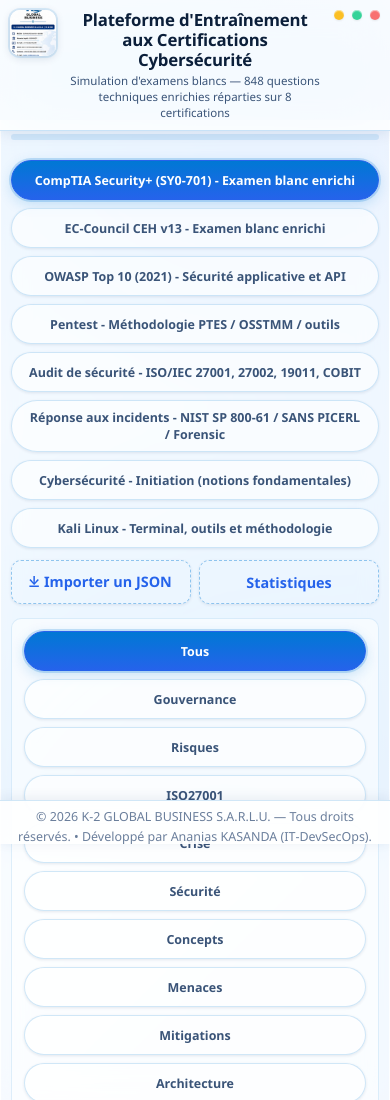
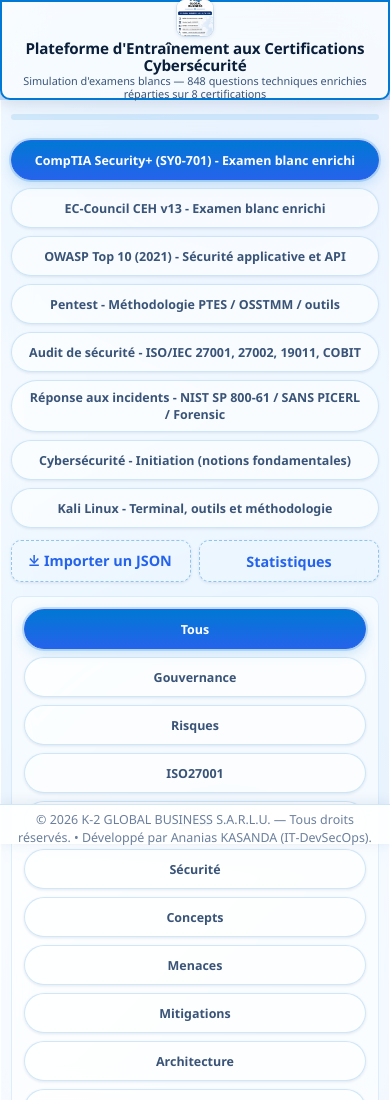
Before and after one commit to MASTOR1422/K2-Cyberdrill_Exam_Platform, a plain HTML site: page index.html in a window 390 px wide. Shown: the top 1100 px of the page. Drawn offline with Linux system fonts and the light colour scheme.

Commit message:
Update style.css

```diff
--- a/style.css
+++ b/style.css
@@ -40,9 +40,9 @@
     --shadow-lg: 0 10px 30px rgba(15, 42, 86, 0.18);
     --shadow-glow: 0 0 0 2px rgba(0, 120, 212, 0.20), 0 4px 14px rgba(0, 120, 212, 0.20);
 
-    /* Header plus haut car il contient logo + 3 lignes de texte */
-    --header-h: 150px;
-    --footer-h: 52px;
+    /* Header réduit de 20% (de 150px à 120px) */
+    --header-h: 120px;
+    --footer-h: 48px;
 
     --font-sans: "Segoe UI Variable", "Segoe UI", "Tahoma", system-ui, -apple-system, "Helvetica Neue", sans-serif;
     --font-mono: "Cascadia Code", "Consolas", "Courier New", monospace;
@@ -66,7 +66,7 @@ body {
     color: var(--text-primary);
     background: linear-gradient(135deg, var(--bg-gradient-1) 0%, var(--bg-gradient-2) 55%, var(--bg-gradient-3) 100%);
     background-attachment: fixed;
-    line-height: 1.55;
+    line-height: 1.4;
     min-height: 100vh;
     overflow-x: hidden;
     /* Compense header + footer fixes */
@@ -89,7 +89,7 @@ body {
 }
 
 /* ============================================================
-   FIXED HEADER — logo + tous les titres
+   FIXED HEADER — Logo et Titres centrés, empilés, encadrés
    ============================================================ */
 .site-header {
     position: fixed;
@@ -100,63 +100,74 @@ body {
     background: var(--glass-bg-strong);
     backdrop-filter: blur(22px) saturate(170%);
     -webkit-backdrop-filter: blur(22px) saturate(170%);
-    border-bottom: 1px solid rgba(0, 120, 212, 0.20);
-    box-shadow: 0 2px 14px rgba(15, 42, 86, 0.10);
+
+    /* Bordure institutionnelle encadrante */
+    border: 2px solid var(--accent);
+    border-radius: 0 0 var(--radius-md) var(--radius-md);
+    box-shadow: 0 4px 14px rgba(15, 42, 86, 0.12);
+
+    height: calc(var(--header-h) + env(safe-area-inset-top));
     padding-top: env(safe-area-inset-top);
     padding-left: env(safe-area-inset-left);
     padding-right: env(safe-area-inset-right);
+
+    display: flex;
+    justify-content: center;
+    align-items: center;
 }
 
 .header-inner {
-    max-width: 1200px;
-    margin: 0 auto;
-    padding: 14px 20px;
+    width: 100%;
+    max-width: 100%;
+    padding: 0 10px;
     display: flex;
+    flex-direction: column; /* On empile tout au centre */
     align-items: center;
-    gap: 18px;
-    min-height: calc(var(--header-h) - 10px);
+    justify-content: center;
+    text-align: center;
+    gap: 2px; /* Très peu d'espace entre les lignes */
 }
 
+/* Le logo est maintenant centré au-dessus des textes */
 .header-logo {
-    width: 72px;
-    height: 72px;
+    width: 44px;
+    height: 44px;
     object-fit: contain;
-    border-radius: 10px;
-    flex-shrink: 0;
+    border-radius: 8px;
     background: #fff;
-    box-shadow: 0 2px 8px rgba(15, 42, 86, 0.15), 0 0 0 2px rgba(0, 120, 212, 0.12);
+    box-shadow: 0 1px 4px rgba(15, 42, 86, 0.15), 0 0 0 1px rgba(0, 120, 212, 0.12);
+    margin-bottom: 4px;
 }
 
 .header-text {
-    flex: 1;
-    min-width: 0;
     display: flex;
     flex-direction: column;
-    gap: 3px;
-    text-align: center;
+    align-items: center;
+    gap: 0px; /* Pas d'espace entre les textes */
 }
 
 .header-title {
     margin: 0;
-    font-size: 1.6rem;
+    font-size: 1.4rem;
     font-weight: 700;
     color: var(--text-primary);
-    line-height: 1.2;
+    line-height: 1.1;
     letter-spacing: -0.01em;
 }
 
 .header-subtitle {
     margin: 0;
-    font-size: 0.92rem;
+    font-size: 0.85rem;
     color: var(--text-secondary);
-    line-height: 1.35;
+    line-height: 1.2;
 }
 
 .header-brand {
-    margin: 2px 0 0;
-    font-size: 0.78rem;
+    margin: 0;
+    font-size: 0.75rem;
     color: var(--text-muted);
     letter-spacing: 0.02em;
+    line-height: 1.2;
 }
 
 .header-brand .role {
@@ -164,26 +175,10 @@ body {
     font-weight: 600;
 }
 
+/* Boutons Windows masqués (ils gênaient le centrage parfait) */
 .header-controls {
-    display: flex;
-    gap: 8px;
-    align-items: center;
-    flex-shrink: 0;
-    align-self: flex-start;
-    padding-top: 6px;
+    display: none;
 }
-
-.header-controls .wc {
-    width: 12px;
-    height: 12px;
-    border-radius: 50%;
-    display: inline-block;
-    box-shadow: inset 0 1px 1px rgba(255, 255, 255, 0.6), 0 1px 2px rgba(0, 0, 0, 0.08);
-}
-
-.wc-min { background: #fbbf24; }
-.wc-max { background: #34d399; }
-.wc-close { background: #f87171; }
 
 /* ============================================================
    MAIN CONTAINER
@@ -741,23 +736,13 @@ button:disabled {
    RESPONSIVE
    ============================================================ */
 
-@media (max-width: 900px) {
-    :root { --header-h: 140px; }
-}
+@media (max-width: 768px) {
+    :root { --header-h: 110px; --footer-h: 44px; }
 
-@media (max-width: 768px) {
-    :root { --header-h: 130px; --footer-h: 48px; }
-
-    .header-inner {
-        padding: 12px 14px;
-        gap: 12px;
-    }
-
-    .header-logo { width: 56px; height: 56px; }
-
-    .header-title { font-size: 1.25rem; }
-    .header-subtitle { font-size: 0.82rem; }
-    .header-brand { font-size: 0.72rem; }
+    .header-logo { width: 36px; height: 36px; margin-bottom: 2px; }
+    .header-title { font-size: 1.1rem; }
+    .header-subtitle { font-size: 0.75rem; }
+    .header-brand { font-size: 0.65rem; }
 
     .container { padding: 18px 14px 28px; }
 
@@ -785,22 +770,11 @@ button:disabled {
 }
 
 @media (max-width: 480px) {
-    :root { --header-h: 120px; --footer-h: 44px; }
+    :root { --header-h: 100px; --footer-h: 40px; }
 
-    .header-inner {
-        padding: 10px 10px;
-        gap: 10px;
-        align-items: flex-start;
-    }
-
-    .header-logo { width: 46px; height: 46px; }
-
-    .header-title { font-size: 1.05rem; }
-    .header-subtitle { font-size: 0.72rem; }
-    .header-brand { display: none; }
-
-    .header-controls { padding-top: 0; }
-    .header-controls .wc { width: 10px; height: 10px; }
+    .header-title { font-size: 0.95rem; }
+    .header-subtitle { font-size: 0.68rem; }
+    .header-brand { display: none; } /* Masqué sur mobile pour gagner de la place */
 
     .container { padding: 14px 10px 24px; }
 
```
